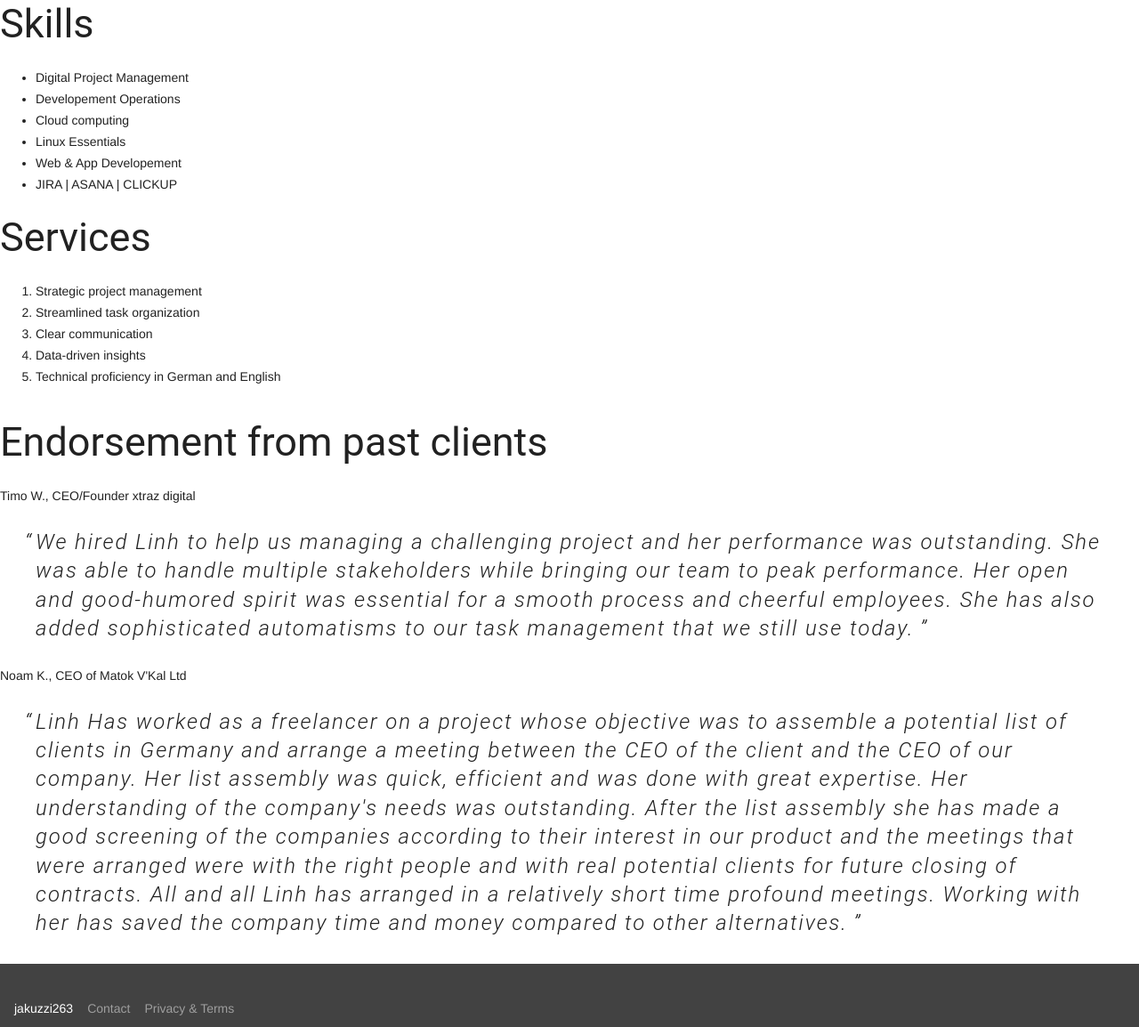
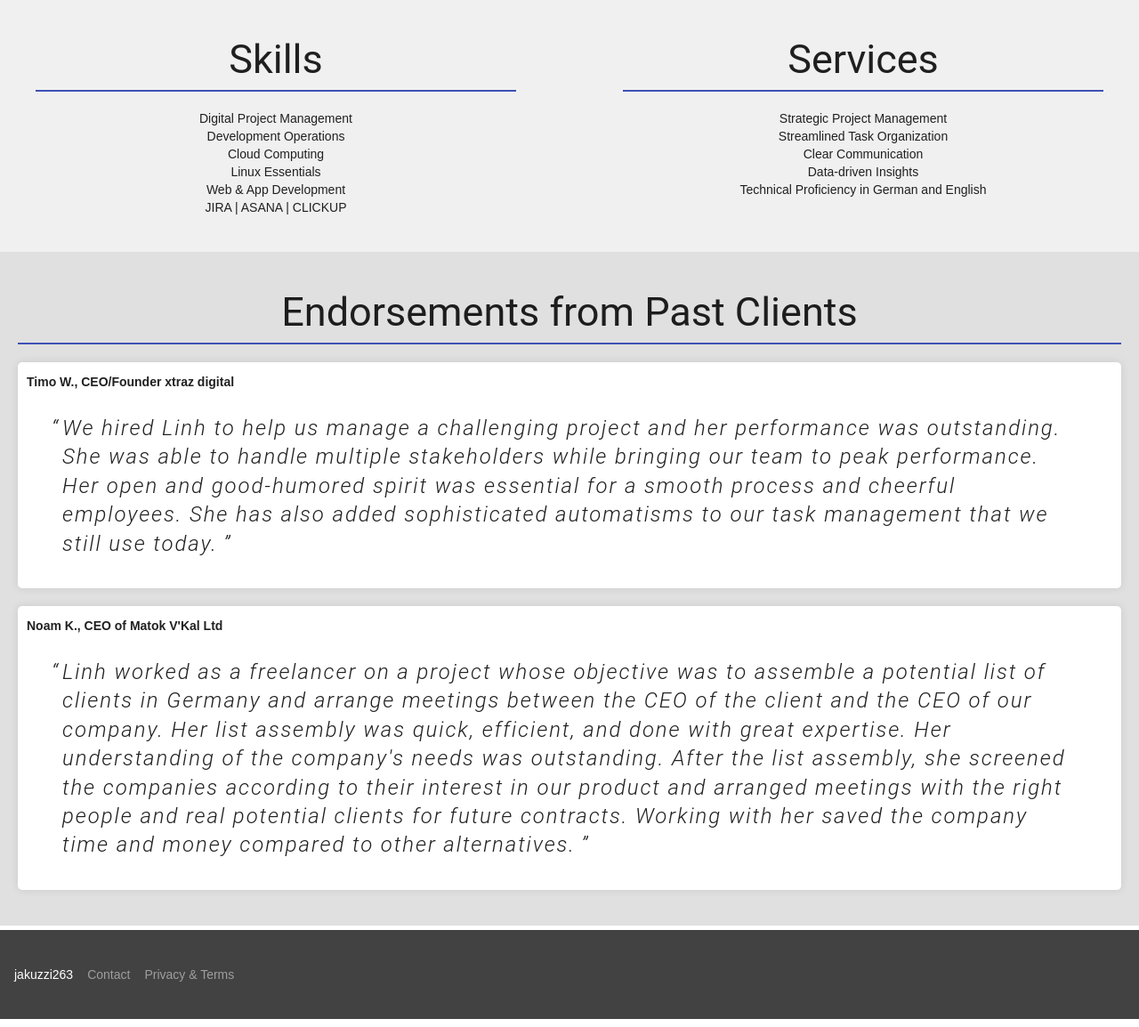
Before and after one commit to jakuzzibubbles/jakuzzibubbles, a plain HTML site: page skills.html in a window 1280 px wide. Shown: the part 85-1239 px from the top of the page at 89% size. Drawn offline with nearby package versions, Linux system fonts and the light colour scheme.

Commit message:
pancake layout

```diff
--- a/skills.html
+++ b/skills.html
@@ -1,5 +1,6 @@
 <!DOCTYPE html>
 <html lang="en">
+
 <head>
     <meta charset="UTF-8">
     <meta name="viewport" content="width=device-width, initial-scale=1.0">
@@ -7,31 +8,80 @@
     <link rel="stylesheet" href="https://code.getmdl.io/1.3.0/material.indigo-pink.min.css">
     <script defer src="https://code.getmdl.io/1.3.0/material.min.js"></script>
     <link rel="stylesheet" href="style.css">
-
     <style>
-            .demo-layout-transparent {
-                background: url('../assets/demos/transparent.jpg') center / cover;
+        body {
+            font-family: Arial, sans-serif;
+            margin: 0;
+            padding: 0;
+            box-sizing: border-box;
         }
 
-            .demo-layout-transparent .mdl-layout__header,
-            .demo-layout-transparent .mdl-layout__drawer-button {
-                color: rgb(178, 46, 141);
+        header {
+            background-color: #3f51b5;
+            color: white;
+            padding: 10px 0;
+            text-align: center;
         }
 
+        header a {
+            text-decoration: none;
+            color: inherit;
+        }
 
+        section {
+            padding: 20px;
+            text-align: center;
+        }
+
+        #skills-services {
+            background-color: #f0f0f0;
+            display: flex;
+            justify-content: space-between;
+            align-items: flex-start;
+            padding: 40px;
+        }
+
+        .skills,
+        .services {
+            width: 45%;
+        }
+
+        #endorsements {
+            background-color: #e0e0e0;
+        }
+
+        footer {
+            background-color: #3f51b5;
+            color: white;
+            padding: 10px 0;
+            text-align: center;
+        }
+
+        section h2 {
+            border-bottom: 2px solid #3f51b5;
+            padding-bottom: 10px;
+            margin-bottom: 20px;
+        }
+
+        .testimonial {
+            margin-bottom: 20px;
+            padding: 10px;
+            background-color: #fff;
+            border-radius: 5px;
+            box-shadow: 0 0 10px rgba(0, 0, 0, 0.1);
+            text-align: left;
+        }
     </style>
     <title>Skills & Services</title>
 </head>
+
 <body>
     <header class="mdl-layout__header">
         <div class="mdl-layout__header-row">
-
             <span class="mdl-layout-title">
-            <a href="index.html" style="text-decoration: none; color: inherit;">jakuzzi263</a>
+                <a href="index.html">jakuzzi263</a>
             </span>
-
             <div class="mdl-layout-spacer"></div>
-
             <nav class="mdl-navigation mdl-layout--large-screen-only">
                 <a class="mdl-navigation__link" href="skills.html">Skills & Services</a>
                 <a class="mdl-navigation__link" href="projects.html">Projects</a>
@@ -40,68 +90,50 @@
             </nav>
         </div>
     </header>
-
+    <main class="mdl-layout__content">
         <section id="skills-services">
+            <div class="skills">
                 <h2>Skills</h2>
-            <ul>
-                <li>Digital Project Management</li>
-                <li>Developement Operations</li>
-                <li>Cloud computing</li>
-                <li>Linux Essentials</li>
-                <li>Web & App Developement</li>
-                <li>JIRA | ASANA | CLICKUP</li>
-            </ul>
-
+                <div class="point">Digital Project Management</div>
+                <div class="point">Development Operations</div>
+                <div class="point">Cloud Computing</div>
+                <div class="point">Linux Essentials</div>
+                <div class="point">Web & App Development</div>
+                <div class="point">JIRA | ASANA | CLICKUP</div>
+            </div>
+            <div class="services">
                 <h2>Services</h2>
-                <!-- <p>Here's what I offer:</p> -->
-                <ol class="skills-list">
-                    <li>Strategic project management</li>
-                    <li>Streamlined task organization</li>
-                    <li>Clear communication</li>
-                    <li>Data-driven insights</li>
-                    <li>Technical proficiency in German and English</li>
-                </ol>
+                <div class="point">Strategic Project Management</div>
+                <div class="point">Streamlined Task Organization</div>
+                <div class="point">Clear Communication</div>
+                <div class="point">Data-driven Insights</div>
+                <div class="point">Technical Proficiency in German and English</div>
+            </div>
         </section>
-
-        </div>
-        <main class="mdl-layout__content">
         <section id="endorsements">
-                <h2>Endorsement from past clients</h2>
+            <h2>Endorsements from Past Clients</h2>
             <div class="testimonial">
-                    <p>Timo W., CEO/Founder xtraz digital</p>
+                <p><strong>Timo W., CEO/Founder xtraz digital</strong></p>
                 <blockquote>
-                        We hired Linh to help us managing a challenging project and her performance was outstanding. She was
-                        able to handle
-                        multiple stakeholders while bringing our team to peak performance. Her open and good-humored spirit was
-                        essential for a
-                        smooth process and cheerful employees. She has also added sophisticated automatisms to our task
-                        management that we
-                        still use today.
+                    We hired Linh to help us manage a challenging project and her performance was outstanding. She was
+                    able to handle multiple stakeholders while bringing our team to peak performance. Her open and
+                    good-humored spirit was essential for a smooth process and cheerful employees. She has also added
+                    sophisticated automatisms to our task management that we still use today.
                 </blockquote>
-
             </div>
             <div class="testimonial">
-                    <p>Noam K., CEO of Matok V'Kal Ltd</p>
+                <p><strong>Noam K., CEO of Matok V'Kal Ltd</strong></p>
                 <blockquote>
-                        Linh Has worked as a freelancer on a project whose objective was to assemble a potential list of clients
-                        in Germany and
-                        arrange a meeting between the CEO of the client and the CEO of our company. Her list assembly was quick,
-                        efficient and
-                        was done with great expertise. Her understanding of the company's needs was outstanding. After the list
-                        assembly she has
-                        made a good screening of the companies according to their interest in our product and the meetings that
-                        were arranged
-                        were with the right people and with real potential clients for future closing of contracts. All and all
-                        Linh has
-                        arranged in a relatively short time profound meetings. Working with her has saved the company time and
-                        money compared to
-                        other alternatives.
+                    Linh worked as a freelancer on a project whose objective was to assemble a potential list of clients
+                    in Germany and arrange meetings between the CEO of the client and the CEO of our company. Her list
+                    assembly was quick, efficient, and done with great expertise. Her understanding of the company's
+                    needs was outstanding. After the list assembly, she screened the companies according to their
+                    interest in our product and arranged meetings with the right people and real potential clients for
+                    future contracts. Working with her saved the company time and money compared to other alternatives.
                 </blockquote>
             </div>
         </section>
     </main>
-        </div>
-
     <footer class="mdl-mini-footer">
         <div class="mdl-mini-footer__left-section">
             <div class="mdl-logo">jakuzzi263</div>
@@ -110,5 +142,7 @@
                 <li><a href="#">Privacy & Terms</a></li>
             </ul>
         </div>
+    </footer>
 </body>
+
 </html>
```
Lines whose indentation alone changed are shown as unchanged.
